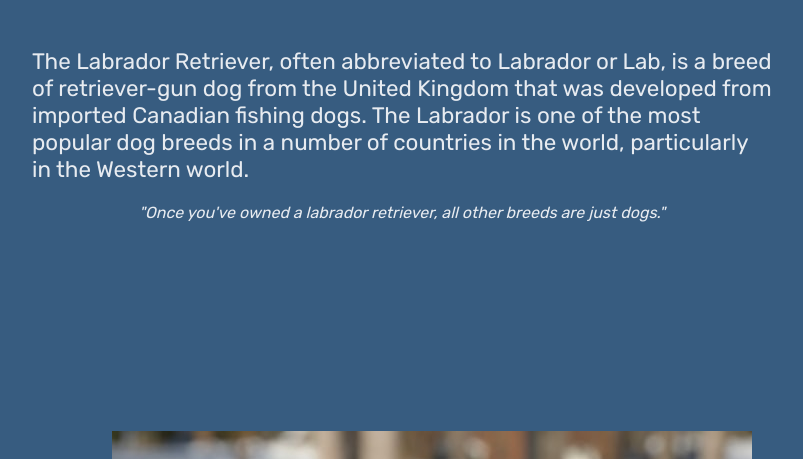
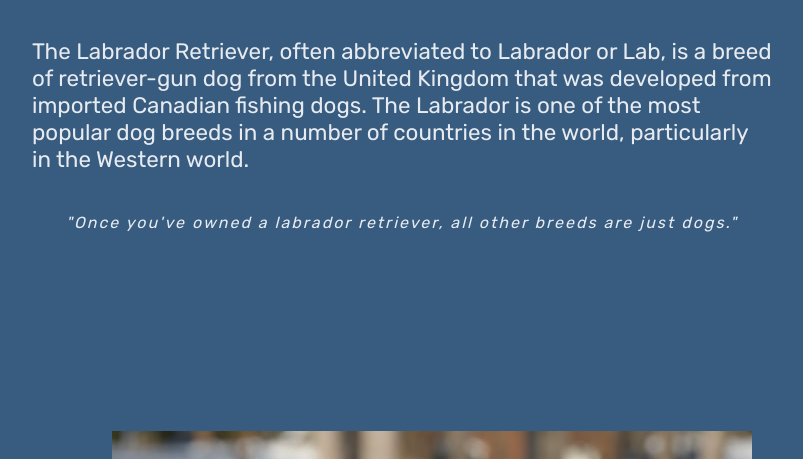
Before and after one commit to jos3ph-m/Labradors, a plain HTML site: page index.html in a window 1280 px wide. Shown: the part 341-800 px from the top of the page, without its empty margins (238-1041 px from the left). Drawn offline with Linux system fonts and the light colour scheme.

Commit message:
Spacing out quote and summary

```diff
--- a/style.css
+++ b/style.css
@@ -28,11 +28,12 @@ section {
 .summary {
   font-size: 1.4rem;
   max-width: 740px;
-  margin-bottom: 20px;
+  margin-bottom: 40px;
 }
 
 .quote {
   font-style: italic;
+  letter-spacing: 2px;
 }
 
 .black {
```
